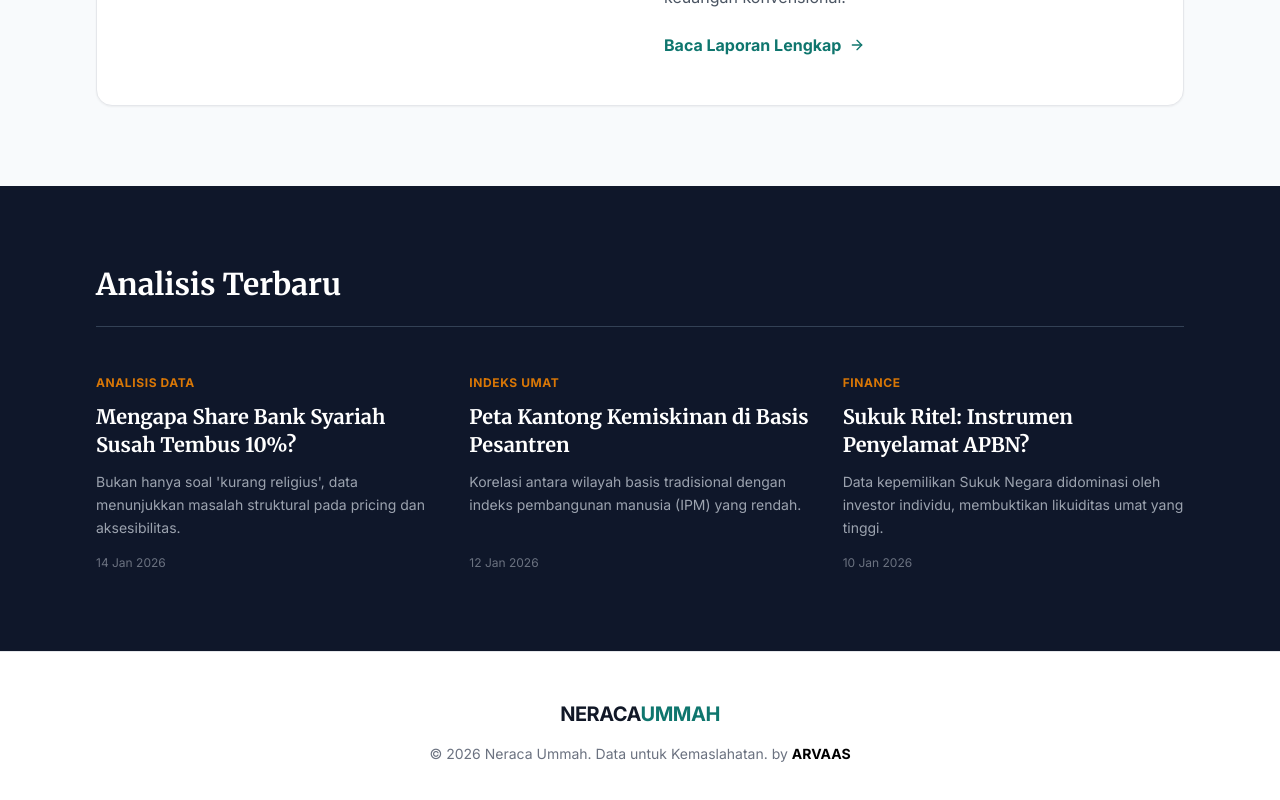
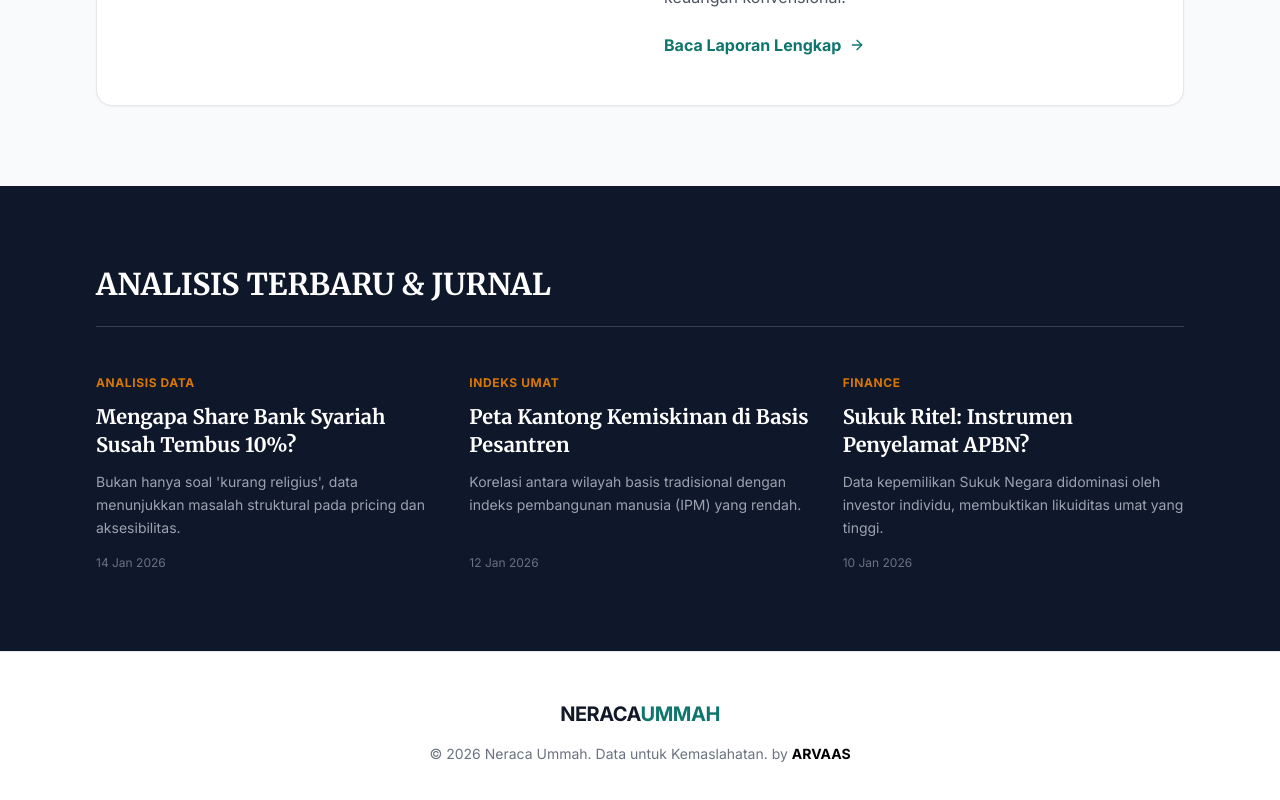
Before and after one commit to arvaas007/arva, a Next.js app: page / in a window 1280 px wide. Shown: the part 2257-3057 px from the top of the page. Built offline with nearby package versions, Linux system fonts and the light colour scheme.

Commit message:
Update page.tsx

```diff
--- a/app/page.tsx
+++ b/app/page.tsx
@@ -112,7 +112,11 @@ export default function Home() {
             {/* Latest Analysis */}
             <section className="py-20 bg-slate-900 text-white">
                 <div className="max-w-6xl mx-auto px-4 sm:px-6 lg:px-8">
-                    <h2 className="text-3xl font-bold font-serif mb-12 border-b border-slate-700 pb-6">Analisis Terbaru</h2>
+                    <h2 className="text-3xl font-bold font-serif mb-12 border-b border-slate-700 pb-6">
+                        <a href="https://arva-journal.vercel.app/" target="_blank" className="hover:text-red-500 transition-colors">
+                            ANALISIS TERBARU & JURNAL
+                        </a>
+                    </h2>
                     <div className="grid grid-cols-1 md:grid-cols-3 gap-8">
                         {latestAnalysis.map((item) => (
                             <Link key={item.id} href={`/article/${item.id}`} className="group">
```
